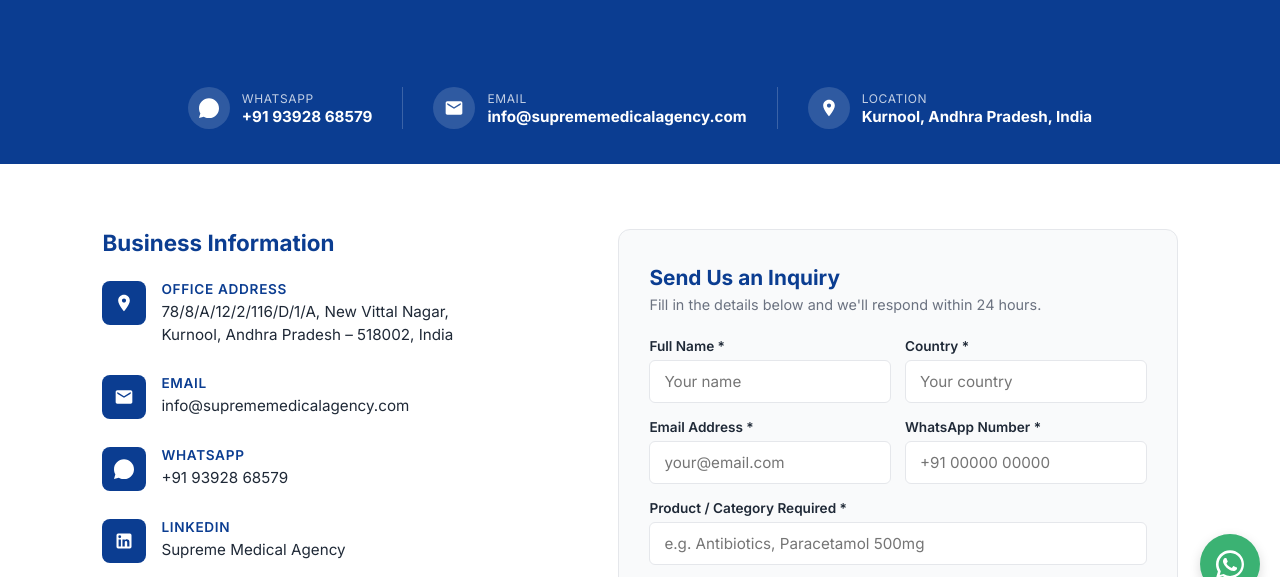
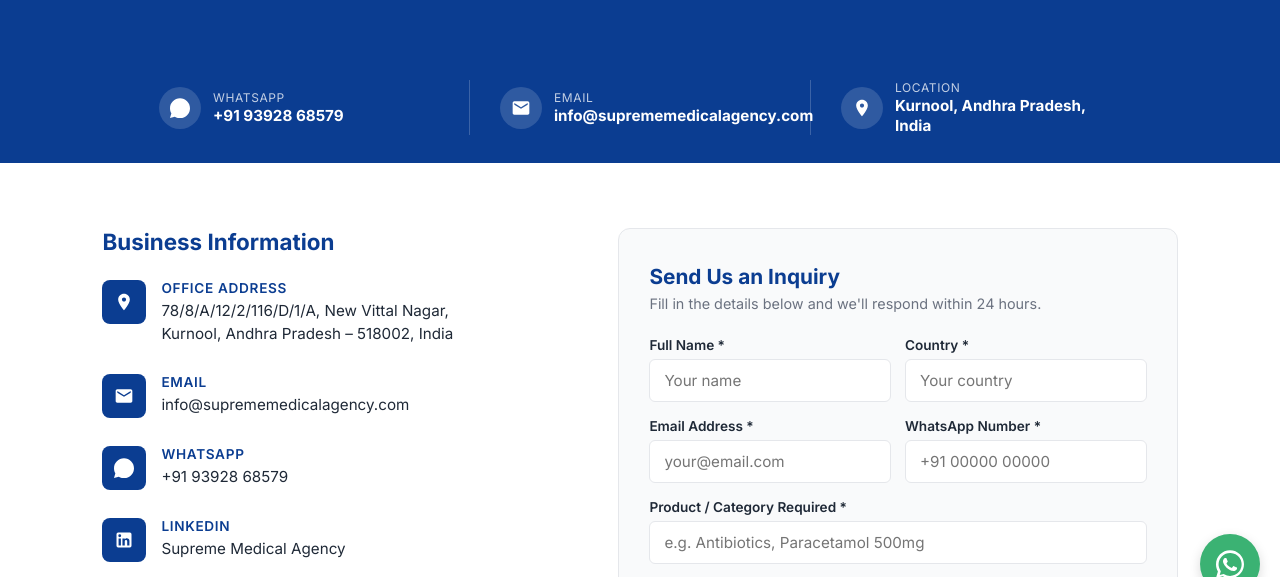
Before and after one commit to SMDJUNAID/SUPREME, a plain HTML site: page contact.html in a window 1280 px wide. Shown: the part 186-763 px from the top of the page. Drawn offline with Linux system fonts and the light colour scheme.

Commit message:
updated contact us page

```diff
--- a/contact.html
+++ b/contact.html
@@ -318,6 +318,7 @@
             justify-content: center;
             gap: 30px;
             flex-wrap: wrap;
+            padding: 28px 20px;
         }
 
         .quick-item {
@@ -361,6 +362,17 @@
             width: 1px;
             background: rgba(255, 255, 255, 0.2);
             align-self: stretch;
+        }
+
+        .quick-item {
+            width: 100%;
+            max-width: 280px;
+            justify-content: flex-start;
+            align-items: center;
+        }
+
+        .quick-item-text {
+            text-align: left;
         }
 
         /* FOOTER */
```
